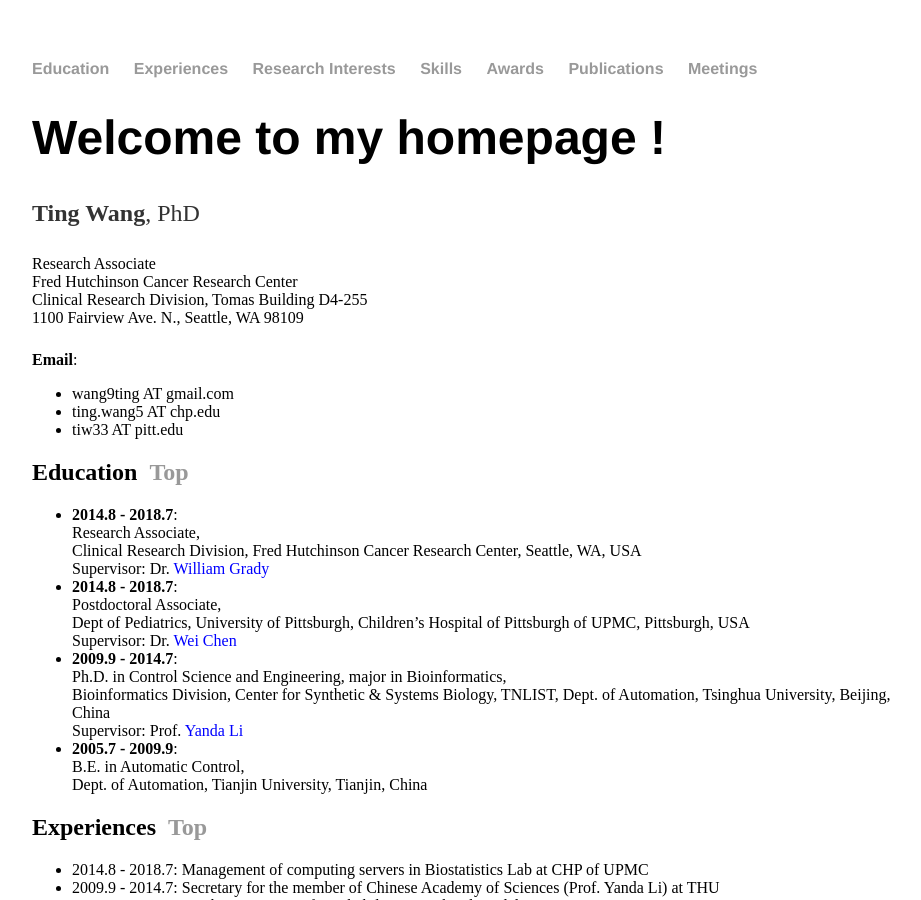
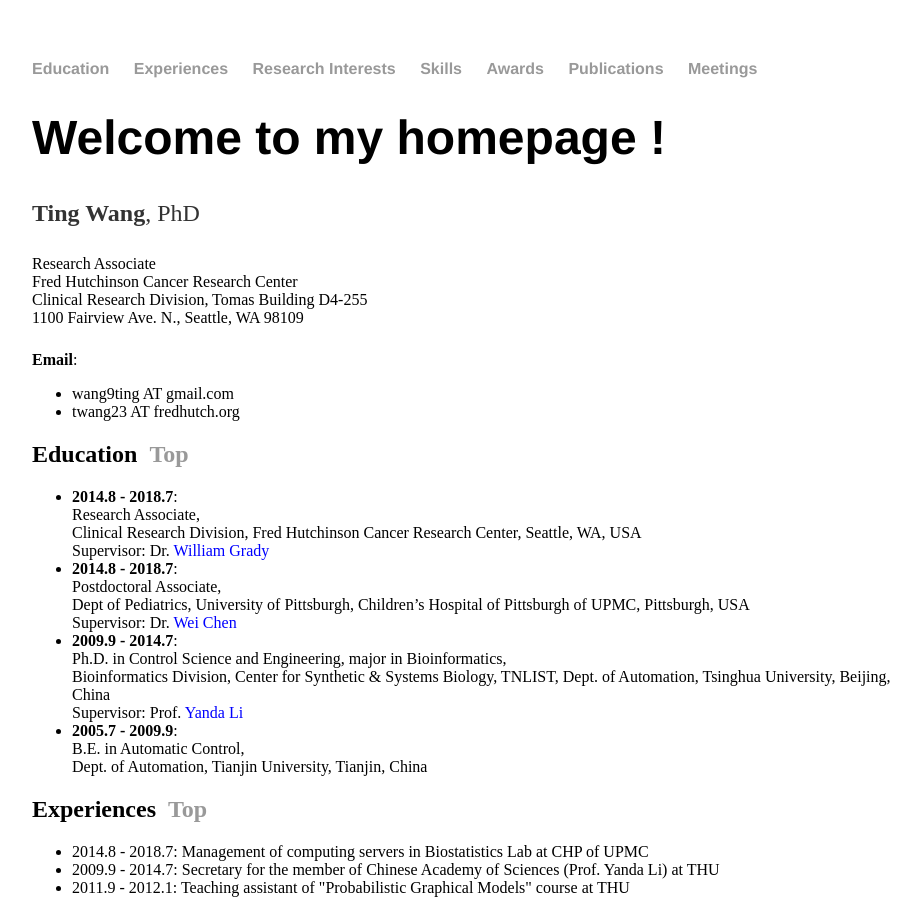
Before and after one commit to wt2015-github/wt2015-github.github.io, a Jekyll site: the page built from index.html, in a window 1280 px wide and 900 px high. Shown: the whole window, without its empty margins (160-1081 px from the left). Built offline with Jekyll 4.4.1, drawn with Linux system fonts in a browser that asks for light colours.

Commit message:
Update index.html

```diff
--- a/index.html
+++ b/index.html
@@ -15,8 +15,7 @@ title: Ting Wang, PhD
 		<strong>Email</strong>:</br>
 		<ul>
 			<li>wang9ting AT gmail.com</li>
-			<li>ting.wang5 AT chp.edu</li>
-			<li>tiw33 AT pitt.edu</li>
+			<li>twang23 AT fredhutch.org</li>
 		</ul>
 	</div>
 
```
